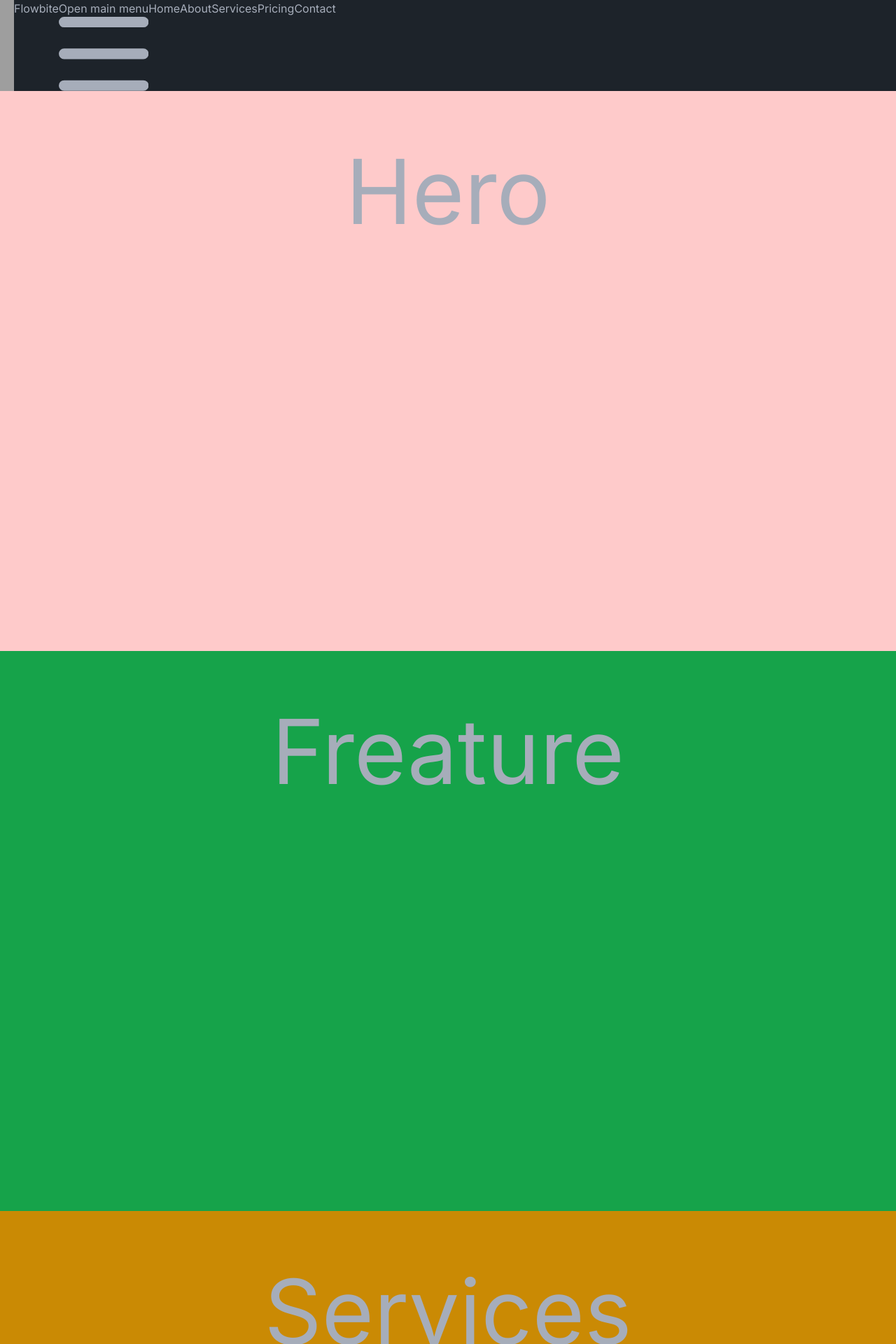
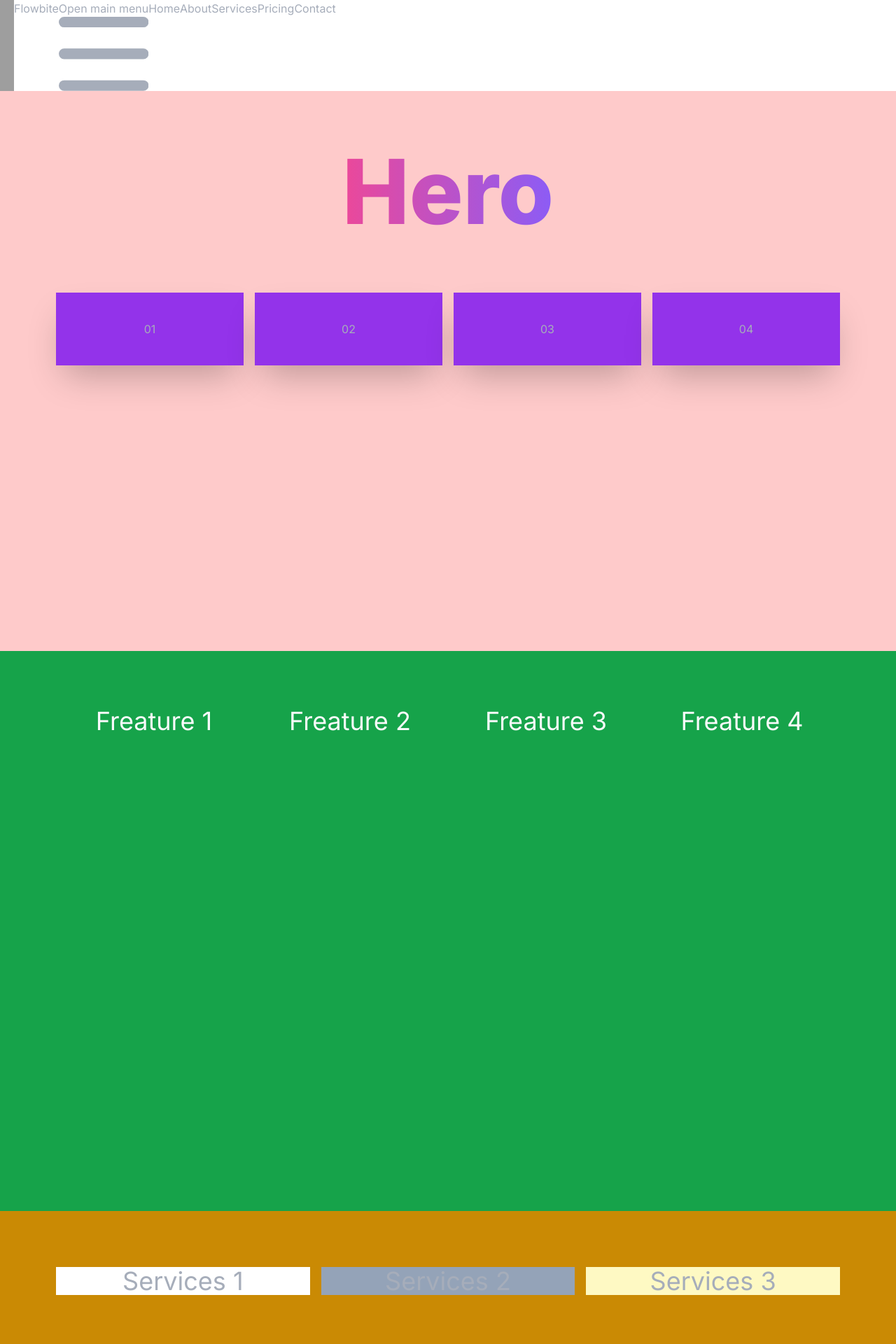
Before and after one commit to Jwill617Boston/Tailwindweb, a Next.js app: page / in a window 1280 px wide. Shown: the top 1920 px of the page at 70% size. Built offline with nearby package versions, Linux system fonts and the light colour scheme; grey boxes are pictures that could not be loaded.

Commit message:
homepage addition

```diff
--- a/app/page.js
+++ b/app/page.js
@@ -1,18 +1,59 @@
+"use client";
+
+import { useState } from "react";
+
 import SideBar from "@/Components/Sidebar";
 import Image from "next/image";
 import Link from "next/link";
 
 export default function Home() {
+   const [loading, setLoading] = useState(false);
    return (
       <>
-         <section className="container mx-auto flex justify-center bg-red-200 p-20 min-h-screen">
-            <h1 className="text-9xl"> Hero</h1>
+         <section className="container mx-auto  bg-red-200 p-20 min-h-screen">
+            <div class=" flex text-9xl font-extrabold justify-center mb-20">
+               <span class="bg-clip-text text-transparent bg-gradient-to-r from-pink-500 to-violet-500 ">
+                  Hero
+               </span>
+            </div>
+
+            <div class="grid grid-cols-4 gap-4">
+               <div
+                  className={`bg-purple-600 text-center shadow-2xl p-10 ${
+                     loading ? "blur-sm" : ""
+                  }`}
+               >
+                  01
+               </div>
+               <div className=" bg-purple-600 text-center p-10 shadow-2xl">
+                  02
+               </div>
+               <div className=" bg-purple-600 text-center p-10 shadow-2xl">
+                  03
+               </div>
+               <div className=" bg-purple-600 text-center p-10 shadow-2xl">
+                  04
+               </div>
+            </div>
          </section>
          <section className="container mx-auto flex justify-center bg-green-600 p-20 min-h-screen">
-            <h1 className="text-9xl">Freature</h1>
+            <h1 className="text-4xl text-gray-50 basis-1/4 text-center">
+               Freature 1
+            </h1>
+            <h1 className="text-4xl text-gray-50 basis-1/4 text-center">
+               Freature 2
+            </h1>
+            <h1 className="text-4xl text-gray-50 basis-1/4 text-center">
+               Freature 3
+            </h1>
+            <h1 className="text-4xl text-gray-50 basis-1/4 text-center">
+               Freature 4
+            </h1>
          </section>
-         <section className="container mx-auto flex justify-center bg-yellow-600 p-20 min-h-screen">
-            <h1 className="text-9xl">Services</h1>
+         <section className="container mx-auto columns-3 bg-yellow-600 p-20 min-h-screen">
+            <h1 className="text-4xl bg-white text-center">Services 1</h1>
+            <h1 className="text-4xl bg-slate-400 text-center">Services 2</h1>
+            <h1 className="text-4xl bg-yellow-100 text-center">Services 3</h1>
          </section>
       </>
    );
```
